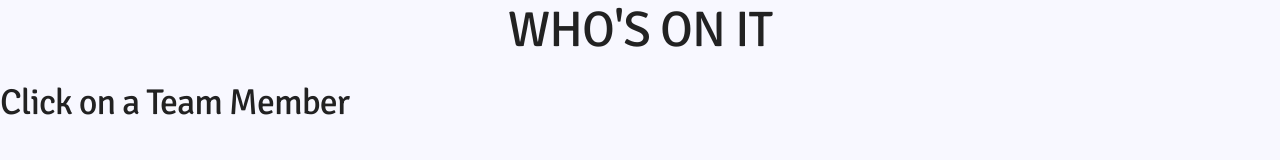
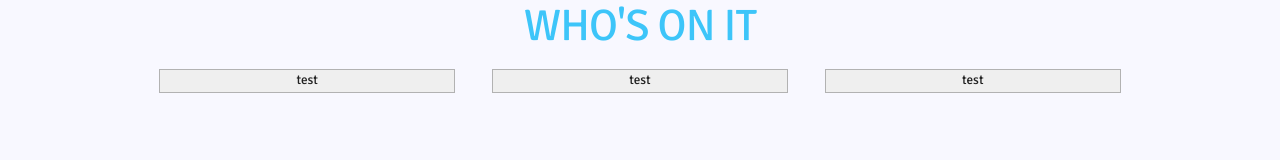
Before and after one commit to techtolentino/IntroToAngular, a plain HTML site: page index.html at #!/home in a window 1280 px wide. Drawn offline with nearby package versions, Linux system fonts and the light colour scheme; some packages are replaced by stand-ins of ours.

Commit message:
skelly classes three card component

```diff
--- a/css/skeleton.css
+++ b/css/skeleton.css
@@ -119,7 +119,7 @@
 html is set to 62.5% so that all the REM measurements throughout Skeleton
 are based on 10px sizing. So basically 1.5rem = 15px :) */
 html {
-  font-size: 62.5%; }
+  font-size: 55%; }
 body {
   font-size: 1.5em; /* currently ems cause chrome bug misinterpreting rems on body element */
   line-height: 1.6;
--- a/css/styles.css
+++ b/css/styles.css
@@ -1,13 +1,14 @@
 @import url(http://fonts.googleapis.com/css?family=Signika);
+
+/** {outline: 1px solid red;}*/
 
 body {
 	background: #F8F8FF;
 	font-family: 'Signika', sans-serif;
-	font-size: 16px;
 }
 
 #mainTitle {
-
+	color: #3dc5f9;
 }
 
 fieldset {
@@ -50,3 +51,9 @@ button:hover {
 button:focus {
 	outline: 0;
 }
+
+.card {
+	text-align: center;
+	outline: 1px solid #b2b2b2;
+	background: #efefef;
+}
--- a/templates/home.html
+++ b/templates/home.html
@@ -1 +1,13 @@
-<h3>Click on a Team Member</h3>
+<div class="row">
+	<div class="container">
+		<div class="four columns card">
+			test
+		</div>
+		<div class="four columns card">
+			test
+		</div>
+		<div class="four columns card">
+			test
+		</div>
+	</div>
+</div>
```
